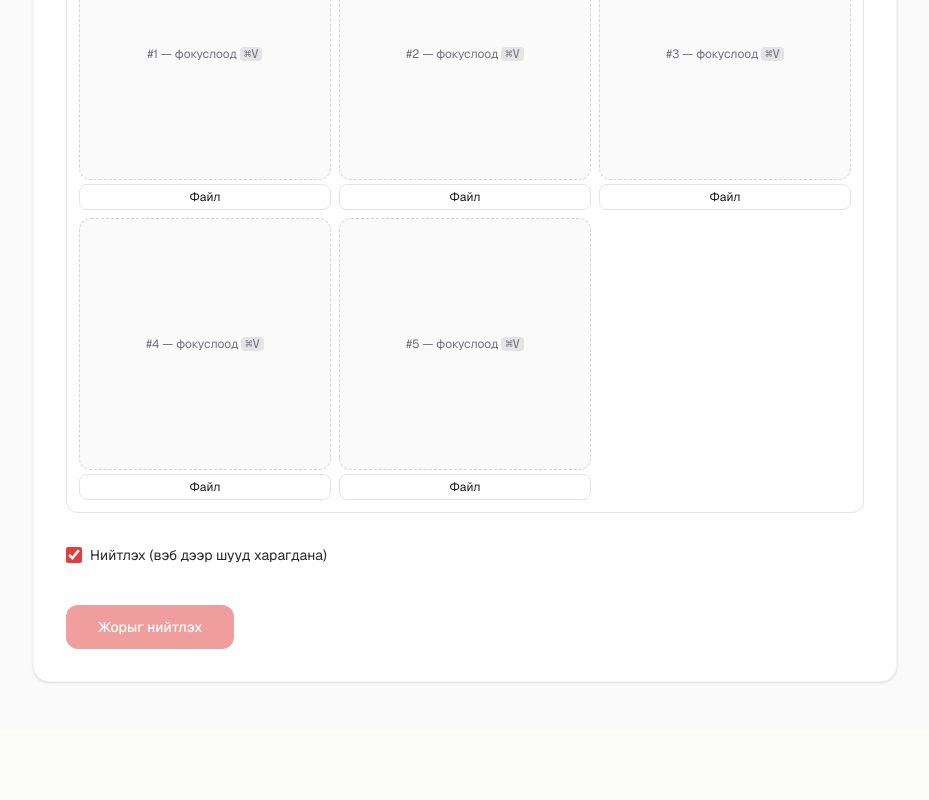
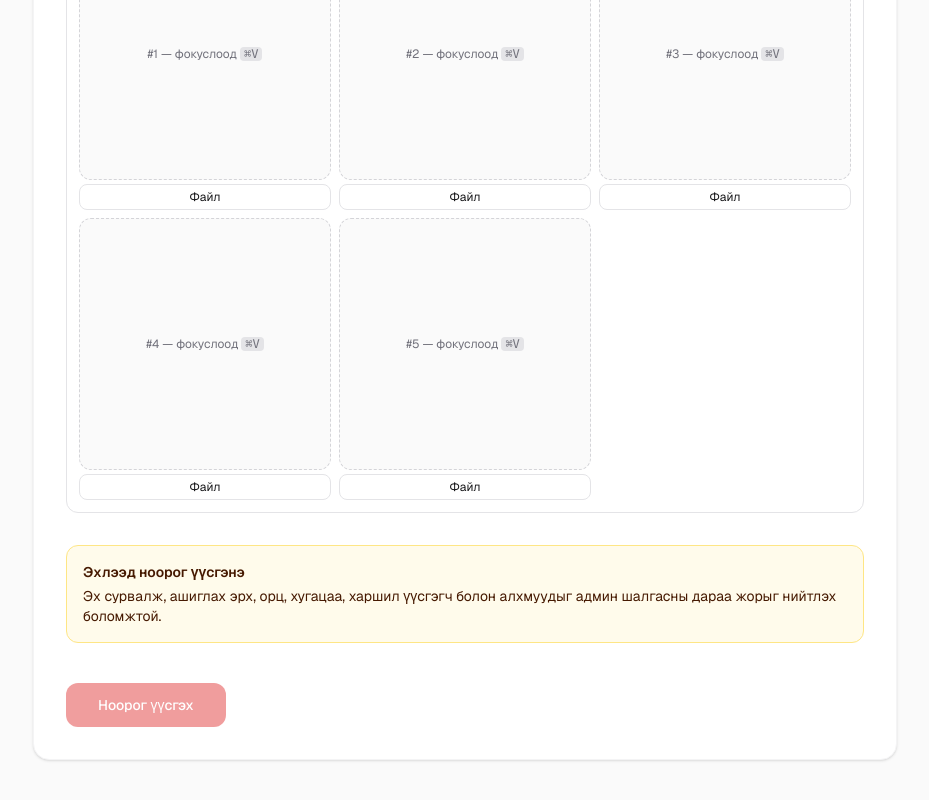
Before and after one commit to osohbayr1016/food-ingredients, a Next.js app in the folder apps/web/: page /admin in a window 1280 px wide. Shown: the part 691-1491 px from the top of the page, without its empty margins (175-1104 px from the left). Before the commit the page ends 1421 px from the top, so only its background shows below. Built offline with nearby package versions, Linux system fonts and the light colour scheme.

Commit message:
fix(admin): make JSON recipe upload review-first and link to draft editor

```diff
--- a/apps/web/components/admin/JsonRecipeUploadForm.tsx
+++ b/apps/web/components/admin/JsonRecipeUploadForm.tsx
@@ -18,7 +18,6 @@ function emptyImageSlots(): (Blob | null)[] {
 
 export function JsonRecipeUploadForm() {
   const { adminSecret } = useAdminSecret();
-  const [publish, setPublish] = useState(true);
   const [busy, setBusy] = useState(false);
   const [message, setMessage] = useState<string | null>(null);
   const [createdId, setCreatedId] = useState<string | null>(null);
@@ -97,7 +96,12 @@ export function JsonRecipeUploadForm() {
       ...jsonPayload,
       recipe: {
         ...jsonPayload.recipe,
-        is_published: publish,
+        is_published: false,
+      },
+      metadata: {
+        ...jsonPayload.metadata,
+        review_status: "pending",
+        allergen_status: "unknown",
       },
     };
 
@@ -188,15 +192,10 @@ export function JsonRecipeUploadForm() {
 
       <RecipeImagePasteGrid slots={imageSlots} onSlotsChange={onSlotsChange} />
 
-      <label className="flex items-center gap-2 text-sm text-zinc-800">
-        <input
-          type="checkbox"
-          checked={publish}
-          onChange={(e) => setPublish(e.target.checked)}
-          className="h-4 w-4 rounded border-zinc-300 accent-[#E23E3E]"
-        />
-        Нийтлэх (вэб дээр шууд харагдана)
-      </label>
+      <div className="rounded-xl border border-amber-200 bg-amber-50 p-4 text-sm text-amber-950">
+        <p className="font-semibold">Эхлээд ноорог үүсгэнэ</p>
+        <p className="mt-1">Эх сурвалж, ашиглах эрх, орц, хугацаа, харшил үүсгэгч болон алхмуудыг админ шалгасны дараа жорыг нийтлэх боломжтой.</p>
+      </div>
 
       {message ? (
         <div className={`rounded-xl p-4 text-sm ${message.includes("Амжилттай") ? "bg-emerald-50 text-emerald-700" : "bg-amber-50 text-amber-800"}`}>
@@ -206,9 +205,9 @@ export function JsonRecipeUploadForm() {
 
       {createdId ? (
         <div className="rounded-xl bg-emerald-50 p-4 text-sm text-emerald-700">
-          Амжилттай үүслээ.{" "}
-          <Link href={`/recipe/${createdId}`} className="font-semibold underline">
-            Жорыг нээж харах
+          Ноорог үүслээ.{" "}
+          <Link href={`/admin/recipes/${createdId}/edit`} className="font-semibold underline">
+            Нооргоо нээж шалгах
           </Link>
         </div>
       ) : null}
@@ -219,7 +218,7 @@ export function JsonRecipeUploadForm() {
           disabled={busy || !jsonPayload}
           className="w-full sm:w-auto rounded-xl bg-[#E23E3E] px-8 py-3 text-sm font-medium text-white transition-opacity disabled:opacity-50 hover:bg-[#c93636]"
         >
-          {busy ? "Илгээж байна…" : "Жорыг нийтлэх"}
+          {busy ? "Илгээж байна…" : "Ноорог үүсгэх"}
         </button>
       </div>
     </form>
```
